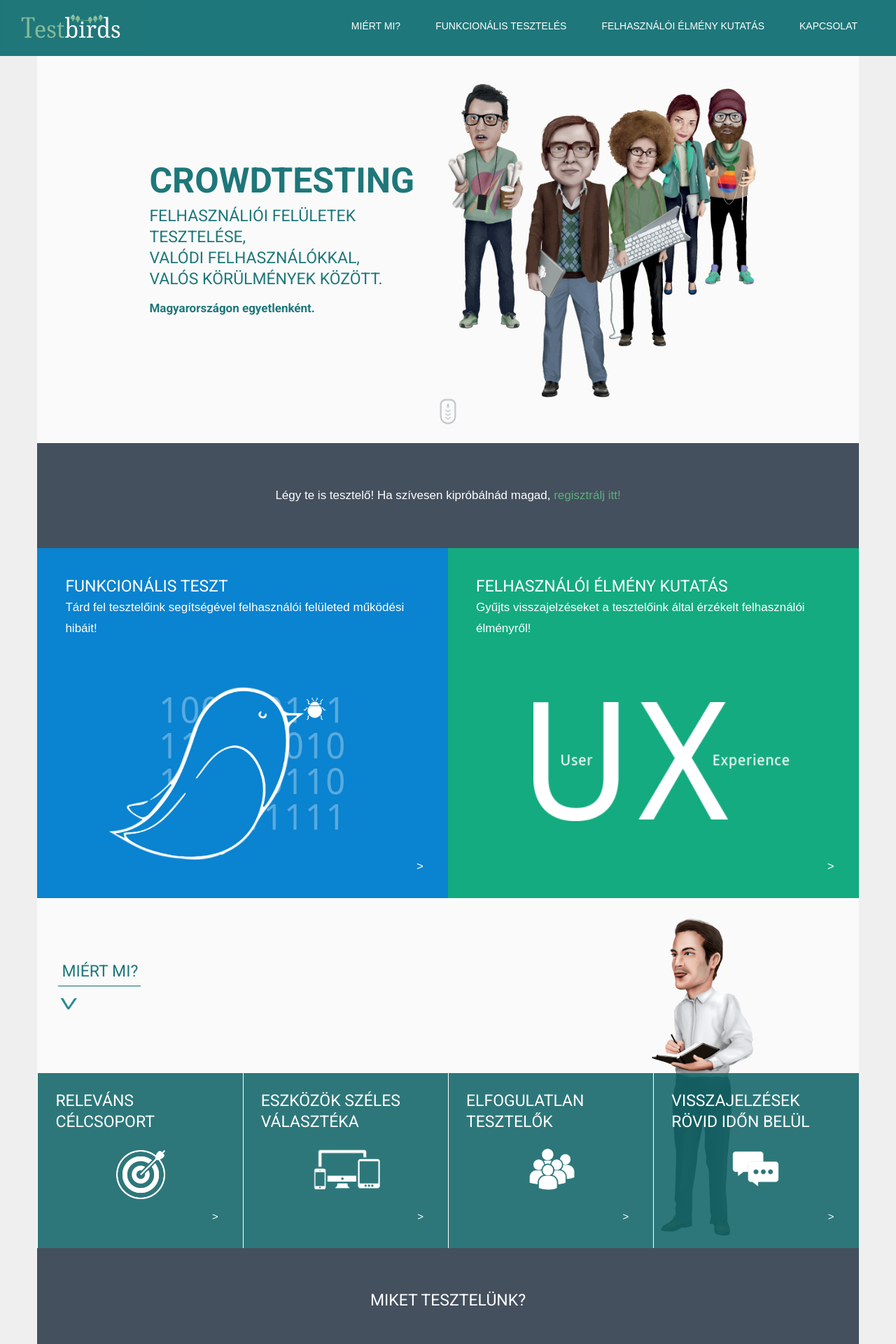
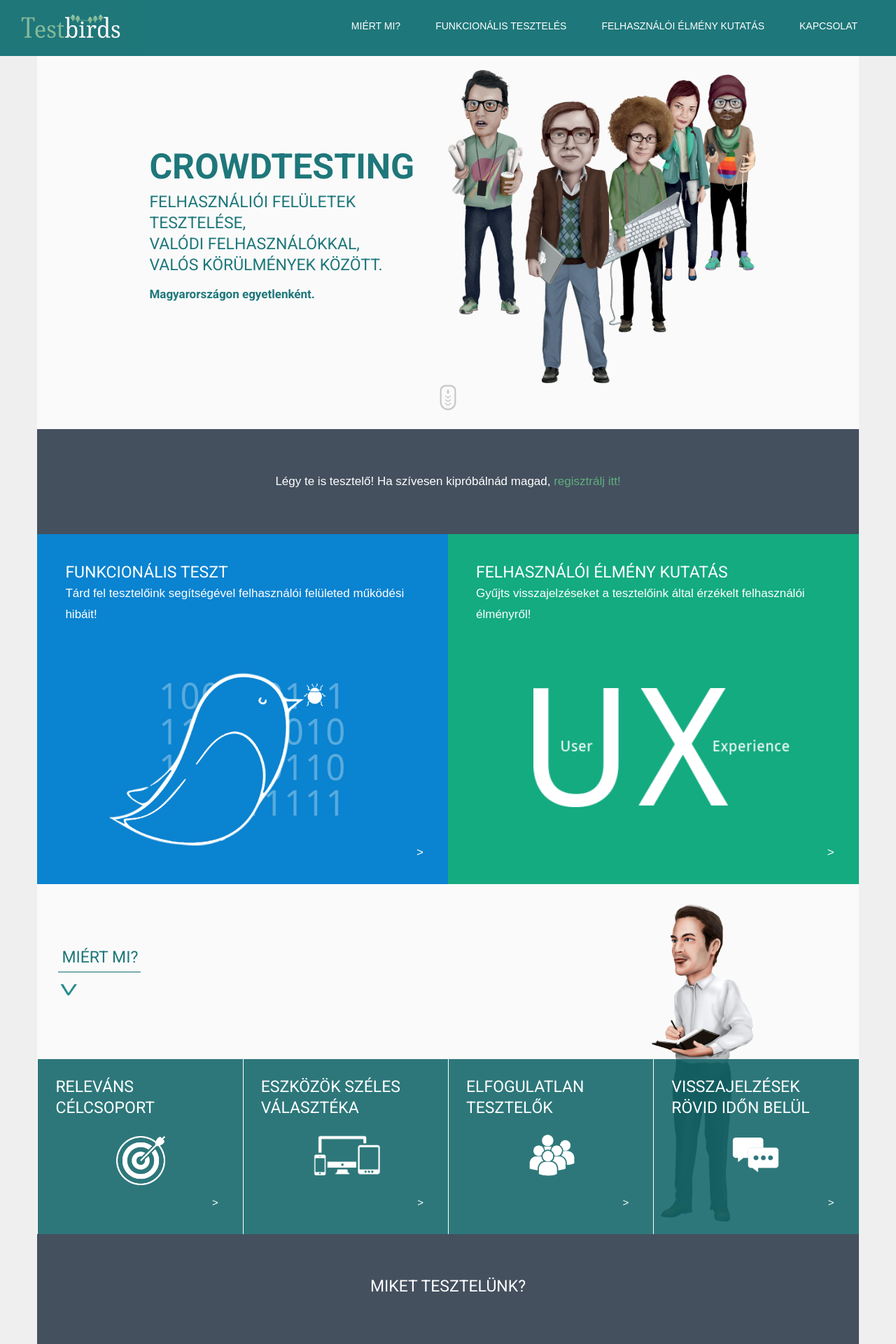
Before and after one commit to Testbirds-HU/TB, a PHP site: page / in a window 1280 px wide. Shown: the top 1920 px of the page at 70% size. Run offline with PHP 8.4, Linux system fonts and the light colour scheme; style sheets or scripts are compiled from the project's sources; some libraries are stand-ins or nearby versions; some web fonts are replaced.

Commit message:
homepage carouse fix2

```diff
--- a/index.php
+++ b/index.php
@@ -17,7 +17,7 @@
 <!--if lt IE 7html.no-js.lt-ie9.lt-ie8.lt-ie7
 -->
 <!--if IE 7html.no-js.lt-ie9.lt-ie8
--->flickity.pkgd.min
+-->
 <!--if IE 8html.no-js.lt-ie9
 -->
 <!-- [if gt IE 8] <!-->
@@ -43,7 +43,7 @@
     <script src="bower_components/jquery/dist/jquery.min.js">   </script>
     <script src="bower_components/bootstrap/dist/js/bootstrap.js"></script>
     <script src="js/scripts.js"></script>
-    <script src="flickity.pkgd.min.js"></script>
+    <script src="js/flickity.pkgd.min.js"></script>
     <script src="js/snap.svg-min.js"></script>
   </head>
   <body>
```
